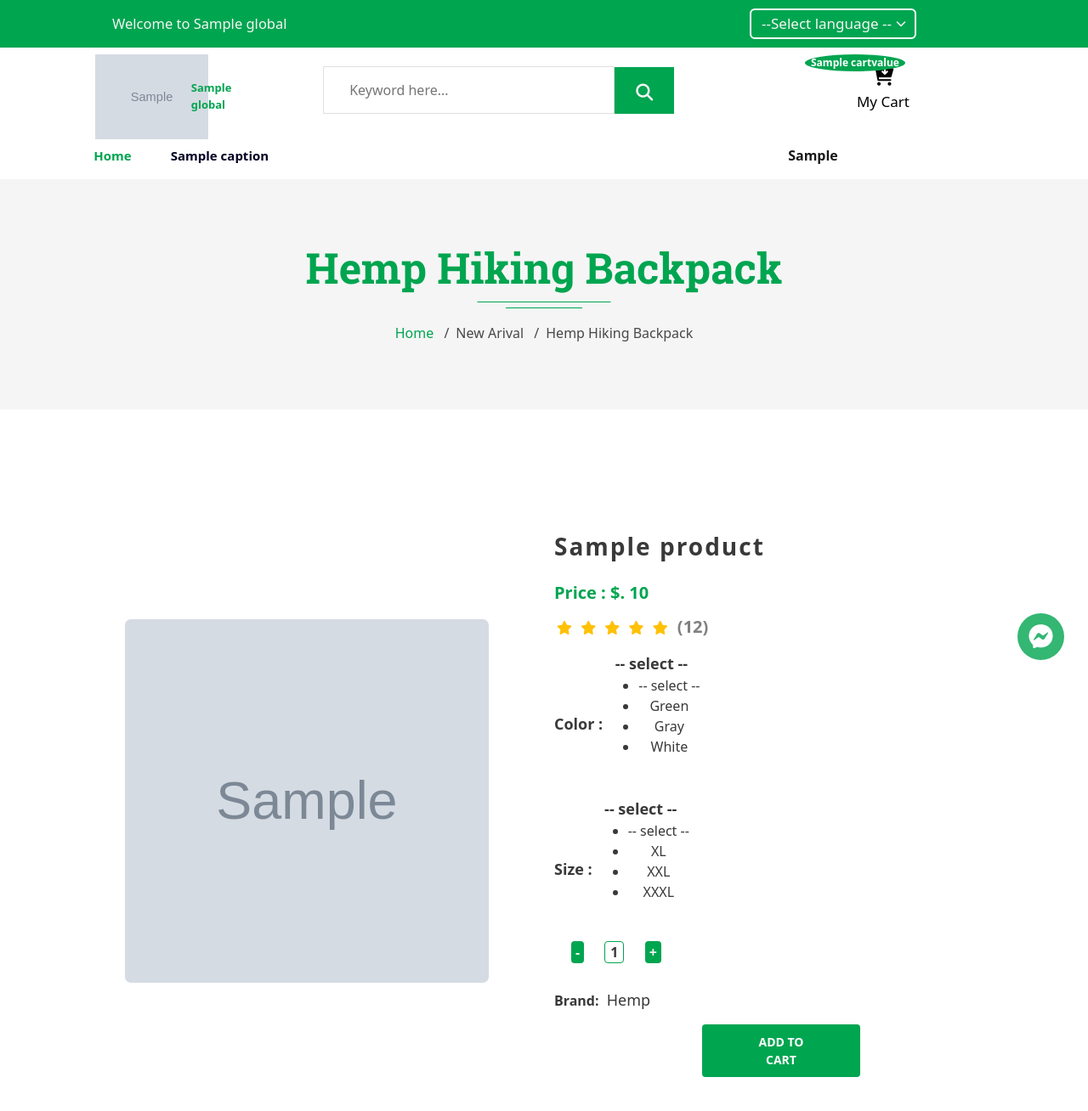
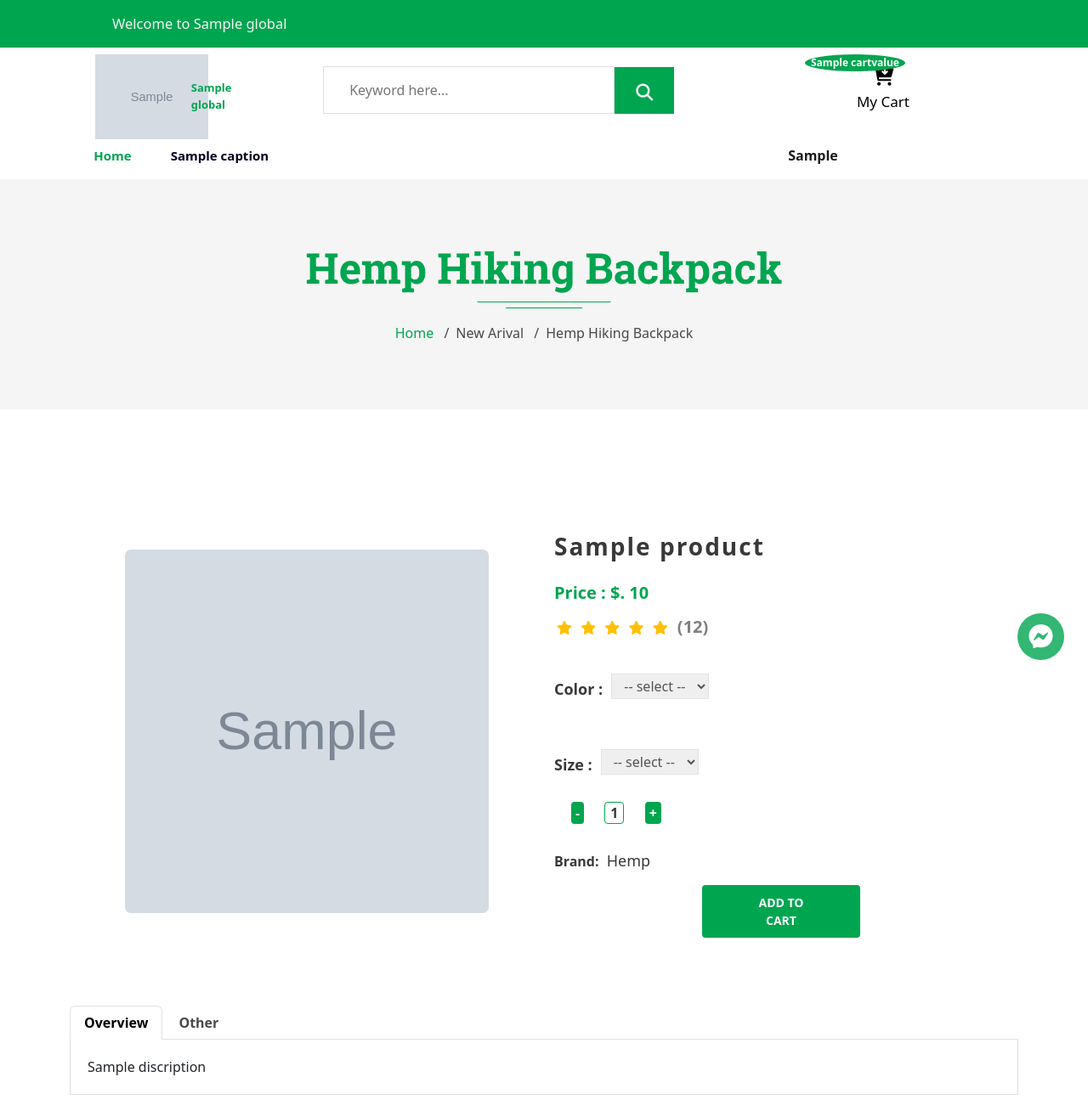
Before and after one commit to Devraj-Sah/dahal-handicraft, a Django app: template website/templates/main/product-details.html in a window 1280 px wide. Shown: the top 1308 px of the page at 85% size. Run offline with Django 3.2, Linux system fonts and the light colour scheme; the template is opened without the code that fills it: most values are stand-ins (such as "Sample title", 1, 10 or a date in 2020); grey boxes marked "Sample" are stand-in pictures; some libraries are stand-ins or nearby versions; some web fonts are replaced.

Commit message:
google translation

```diff
--- a/website/templates/index.html
+++ b/website/templates/index.html
@@ -1,4 +1,10 @@
 {% extends 'layout/master.html' %}
+
 {% block contents %}
     {% include 'partials/main.html' %}
 {% endblock %}
+
+{% block jscontents %}
+    {% load staticfiles %}
+    <script src="{% static 'assets/header/js/custom.js' %} "></script>
+{% endblock %}
--- a/website/templates/layout/master.html
+++ b/website/templates/layout/master.html
@@ -49,6 +49,9 @@
 
     <!-- header -->
     <script src="{% static 'assets/header/js/jquery.min.js' %} "></script>
+    {% block topjscontents %}
+    <!-- here all contents displayed -->
+    {% endblock %}
 
 </head>
 
@@ -72,38 +75,68 @@
                         </div>
                         <div class="col-lg-6 col-md-12 col-sm-12">
                             <div class="rightSidemainTopBar">
+
                                 <div class="language">
-                                    <div class="dropdown language_box" id="dropdownMenuButton1"
+                                    {% comment %} <div class="dropdown language_box" id="dropdownMenuButton1"
                                         data-bs-toggle="dropdown">
                                         <div class="languageInfo">
-                                            <span>--Select language --</span>
+                                            <span id="lan">--Select language --</span>
                                             <i class="fa-solid fa-chevron-down"></i>
                                         </div>
-                                        <ul class="dropdown-menu" aria-labelledby="dropdownMenuButton1">
+                                         <ul id="theme" class="dropdown-menu" role="menu">
+                                            <li><a class="link dropdown-item" href="#">-- English --</a></li>
+                                            <li><a class="link dropdown-item" href="#">Nepali</a></li>
+                                            <li><a class="link dropdown-item" href="#">Hindi</a></li>
+                                            <li><a class="link dropdown-item" href="#">Arabic</a></li>
+                                            <li><a class="link dropdown-item" href="#">Darkly</a></li>
+                                            <li><a class="link dropdown-item" href="#">Flatly</a></li>
+                                            <li><a class="link dropdown-item" href="#">Lumen</a></li>
+                                            <li><a class="link dropdown-item" href="#">Simplex</a></li>
+                                            <li><a class="link dropdown-item" href="#">Slate</a></li>
+                                            <li><a class="link dropdown-item" href="#">Spacelab</a></li>
+                                            <li><a class="link dropdown-item" href="#">Superhero</a></li>
+                                            <li><a class="link dropdown-item" href="#">United</a></li>
+                                            <li><a class="link dropdown-item" href="#">Yeti</a></li>
+                                        </ul>
+                                        <script>
+                                           $('#theme li').click(function () {
+                                               //alert('item: ' + $(this).text());
+                                               $('#lan').text($(this).text());
+                                           });
+                                       </script>
+                                    </div> {% endcomment %}
 
-                                            <li>
-                                                <a class="link dropdown-item">
-                                                    <span>English</span>
-                                                </a>
-                                            </li>
-                                            <li>
-                                                <a class=" link dropdown-item">
-                                                    <span>Nepali</span>
-                                                </a>
-                                            </li>
-                                            <li>
-                                                <a class=" link dropdown-item">
-                                                    <span>Hindi</span>
-                                                </a>
-                                            </li>
-                                            <li>
-                                                <a class=" link dropdown-item">
-                                                    <span>Arabic</span>
-                                                </a>
-                                            </li>
-                                        </ul>
-                                    </div>
+
+
+
+                                    <div id="google_element"></div>
+                                    <script src="http://translate.google.com/translate_a/element.js?cb=loadGoogleTranslate"></script>
+                                    <script>
+                                        function loadGoogleTranslate(){
+                                            new google.translate.TranslateElement('google_element');
+                                        }
+                                        {% comment %} $(document).ready(function(){
+                                            if($(".goog-close-link").length > 0){
+                                                alert('found');
+                                            }
+                                        }); {% endcomment %}
+                                    </script>
                                 </div>
+                                <style>
+                                    #google_element span{
+                                        display: none;
+                                    }
+                                    .skiptranslate{
+                                        font-size:0;
+                                    }
+
+                                    .skiptranslate div{
+                                        font-size:16px;
+                                    }
+                                    .goog-te-combo{
+                                        padding: 6px;
+                                    }
+                                </style>
                             </div>
 
                         </div>
@@ -121,7 +154,7 @@
                                     <a href="/">
                                         <img src="{% if global_data.image2 != '' %}{{global_data.image2.url}}{% else %}{% static 'assets/images/logo.png' %}{% endif %} " alt="_logo" />
                                     </a>
-                                    <span>{% if global_data.site_name != '' %}{{global_data.site_name}}{% else %}Dahal HandiCraft{% endif %}<span>
+                                    <span class="notranslate" >{% if global_data.site_name != '' %}{{global_data.site_name}}{% else %}Dahal HandiCraft{% endif %}<span>
 
                                 </div>
 
@@ -384,7 +417,7 @@
     </div>
     <!--script-->
     <script type="text/javascript" src="{% static 'assets/js/jquery.min.js' %} "></script>
-    <script type="text/javascript" src="{% static 'assets/js/bootstrap.bundle.min.js' %} "></script>
+    {% comment %} <script type="text/javascript" src="{% static 'assets/js/bootstrap.bundle.min.js' %} "></script> {% endcomment %}
     <script type="text/javascript" src="{% static 'assets/js/wow.min.js' %} "></script>
     <script type="text/javascript" src="{% static 'assets/js/plugin/owl/owl.carousel.min.js' %} "></script>
     <script type="text/javascript" src="{% static 'assets/js/jquery.magnific-popup.js' %} "></script>
@@ -402,14 +435,15 @@
     <script type="text/javascript" src="{% static 'assets/js/custom.js' %} "></script>
     <script src="https://cdn.jsdelivr.net/npm/bootstrap@5.3.0-alpha1/dist/js/bootstrap.bundle.min.js"
         integrity="sha384-w76AqPfDkMBDXo30jS1Sgez6pr3x5MlQ1ZAGC+nuZB+EYdgRZgiwxhTBTkF7CXvN" crossorigin="anonymous">
-    </script>
     <script src="{% static 'assets/header/js/bootstrap.bundle.min.js' %} "></script>
     <script src="{% static 'assets/header/js/meanmenu.min.js' %} "></script>
     <script src="{% static 'assets/header/js/owl.carousel.min.js' %} "></script>
     <script src="{% static 'assets/header/js/nice-select.min.js' %} "></script>
     <script src="{% static 'assets/header/js/smoothscroll.min.js' %} "></script>
-    <script src="{% static 'assets/header/js/custom.js' %} "></script>
-
+    </script>
+    {% block jscontents %}
+    <!-- here all contents displayed -->
+    {% endblock %}
 
     <script>
         function openForm() {
--- a/website/templates/main/product-details.html
+++ b/website/templates/main/product-details.html
@@ -52,7 +52,7 @@
                                                     </div>
                                                     <div class="productSize mt-2">
                                                         <span>Color :</span>
-                                                        <select class="selectBox" name="color">
+                                                        <select class="selectBox mt-4" name="color">
                                                             <option value="">-- select --</option>
                                                             <option value="green">Green</option>
                                                             <option value="gray">Gray</option>
@@ -62,7 +62,7 @@
                                                     <br>
                                                     <div class="productSize mt-2">
                                                         <span>Size :</span>
-                                                        <select class="selectBox" name="size">
+                                                        <select class="selectBox mt-4" name="size">
                                                             <option value="">-- select --</option>
                                                             <option value="xl">XL</option>
                                                             <option value="xxl">XXL</option>
```
Also changed, not shown: website/templates/partials/main.html (line endings or trailing spaces), 3 other files.
